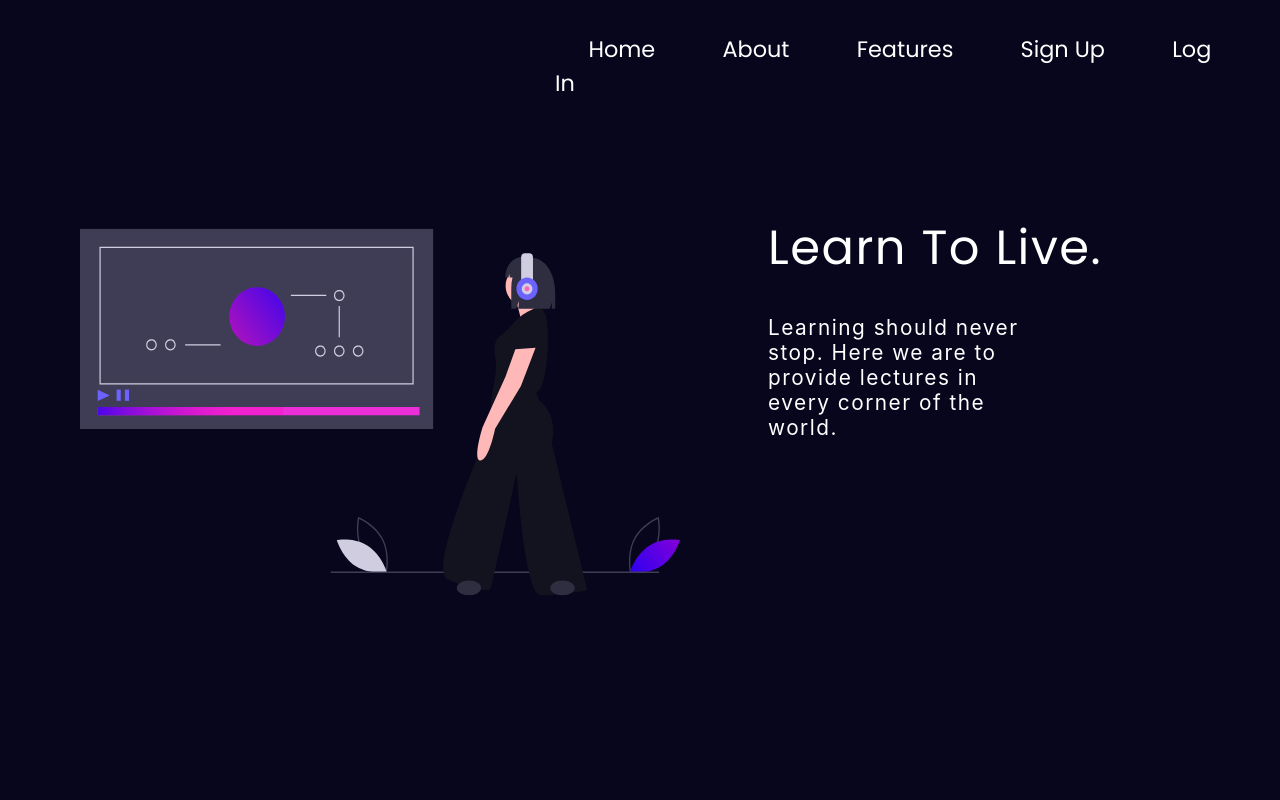
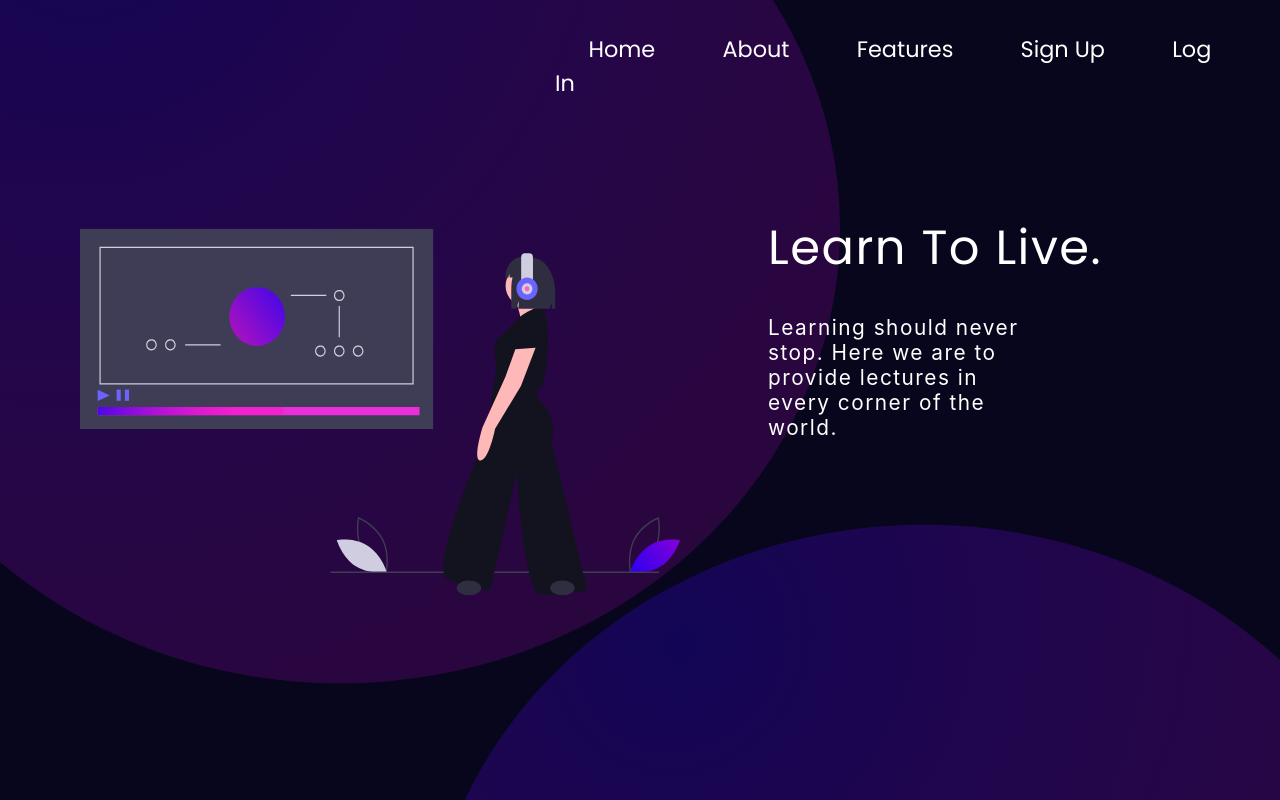
Before and after one commit to Yash7818/Educato, a React (Create React App) app in the folder frontend/: page / in a window 1280 px wide. Shown: the top 800 px of the page. Built offline with nearby package versions, Linux system fonts and the light colour scheme.

Commit message:
error fixed

```diff
--- a/frontend/public/css/main.css
+++ b/frontend/public/css/main.css
@@ -12,10 +12,10 @@ body {
   font-family: Poppins;
   color: #fff;
 }
-.main{
+/* .main{
   background-color: rgba(7, 6, 28, 1);
 
-}
+} */
 a {
   text-decoration: none;
   color: #fff;
```
